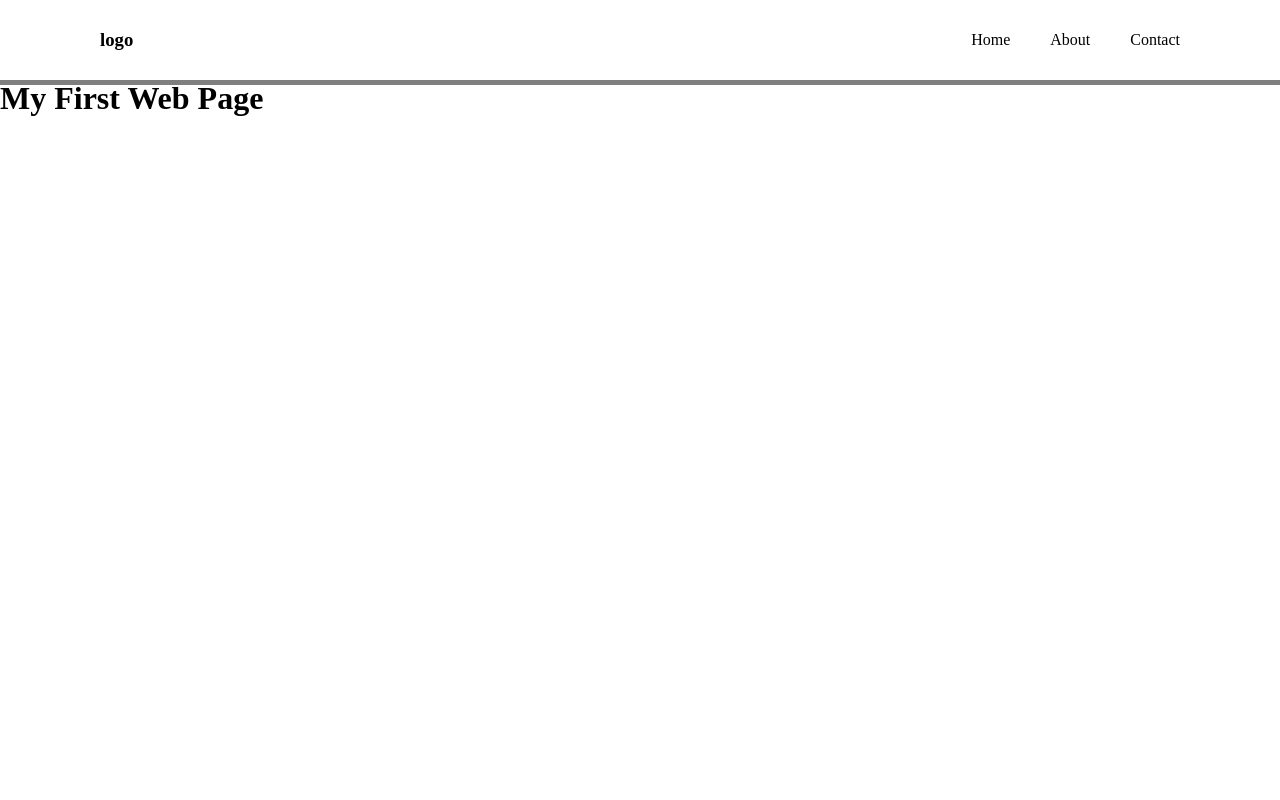
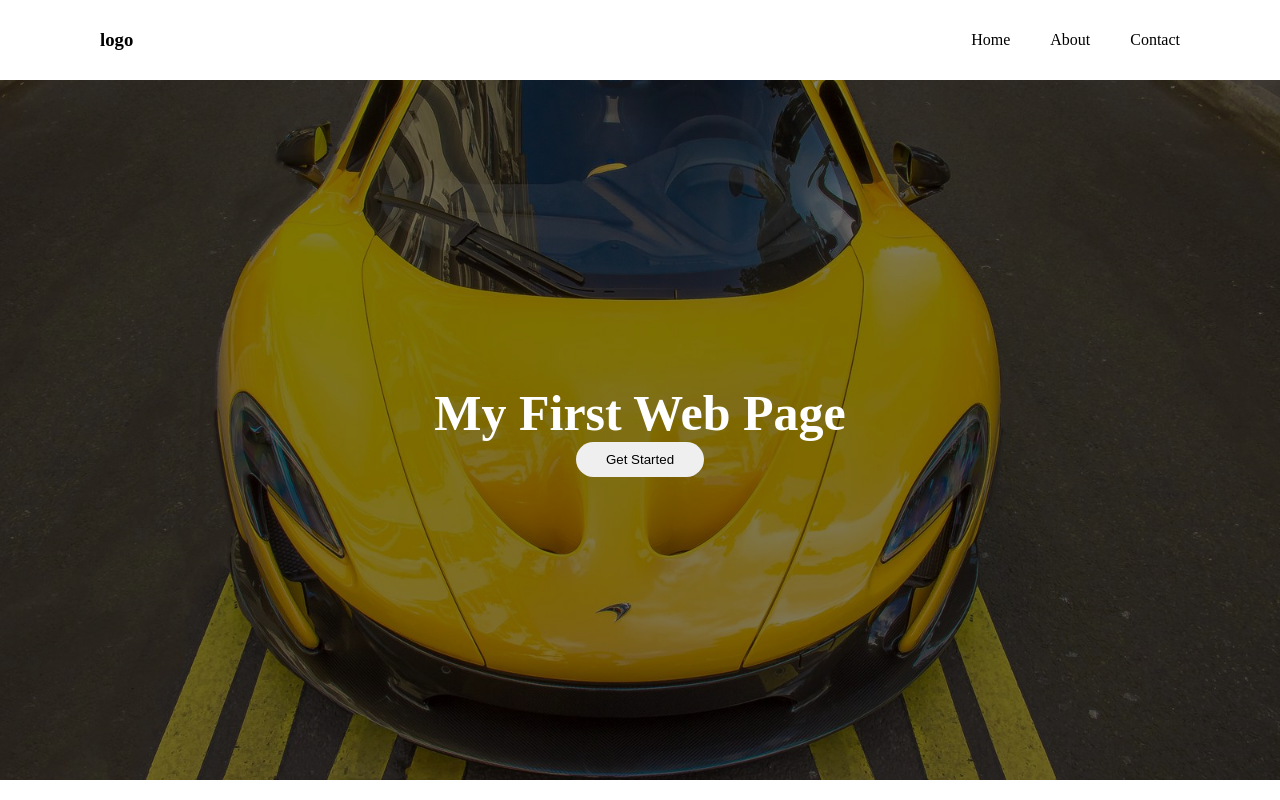
Before and after one commit to mckobby/git-sample, a plain HTML site: page index.html in a window 1280 px wide. Drawn offline with Linux system fonts and the light colour scheme.

Commit message:
feature: add header

```diff
--- a/index.html
+++ b/index.html
@@ -18,7 +18,12 @@
       <li>Contact</li>
     </ul>
   </nav>
-  <h1>My First Web Page</h1>
+
+  <header>
+    <h1>My First Web Page</h1>
+    <button>Get Started</button>
+  </header>
+
 </body>
 
 </html>
--- a/style.css
+++ b/style.css
@@ -10,7 +10,7 @@ nav {
   align-items: center;
   padding-inline: 100px;
   justify-content: space-between;
-  box-shadow: 0 5px rgba(0, 0, 0, 0.5);
+  box-shadow: 0 5px 10px rgba(0, 0, 0, 0.5);
 }
 
 nav ul {
@@ -18,3 +18,25 @@ nav ul {
   gap: 40px;
   list-style: none;
 }
+
+header {
+  height: calc(100vh - 100px);
+  background-image: linear-gradient(rgba(0, 0, 0, 0.5), rgba(0, 0, 0, 0.5)), url(./car.jpg);
+  background-size: cover;
+  color: white;
+  display: flex;
+  flex-direction: column;
+  justify-content: center;
+  align-items: center;
+}
+
+header h1 {
+  font-size: 50px;
+}
+
+header button {
+  border: none;
+  outline: none;
+  padding: 10px 30px;
+  border-radius: 50px;
+}
```
Also changed, not shown: car.jpg (added), cat.jpg (added).
